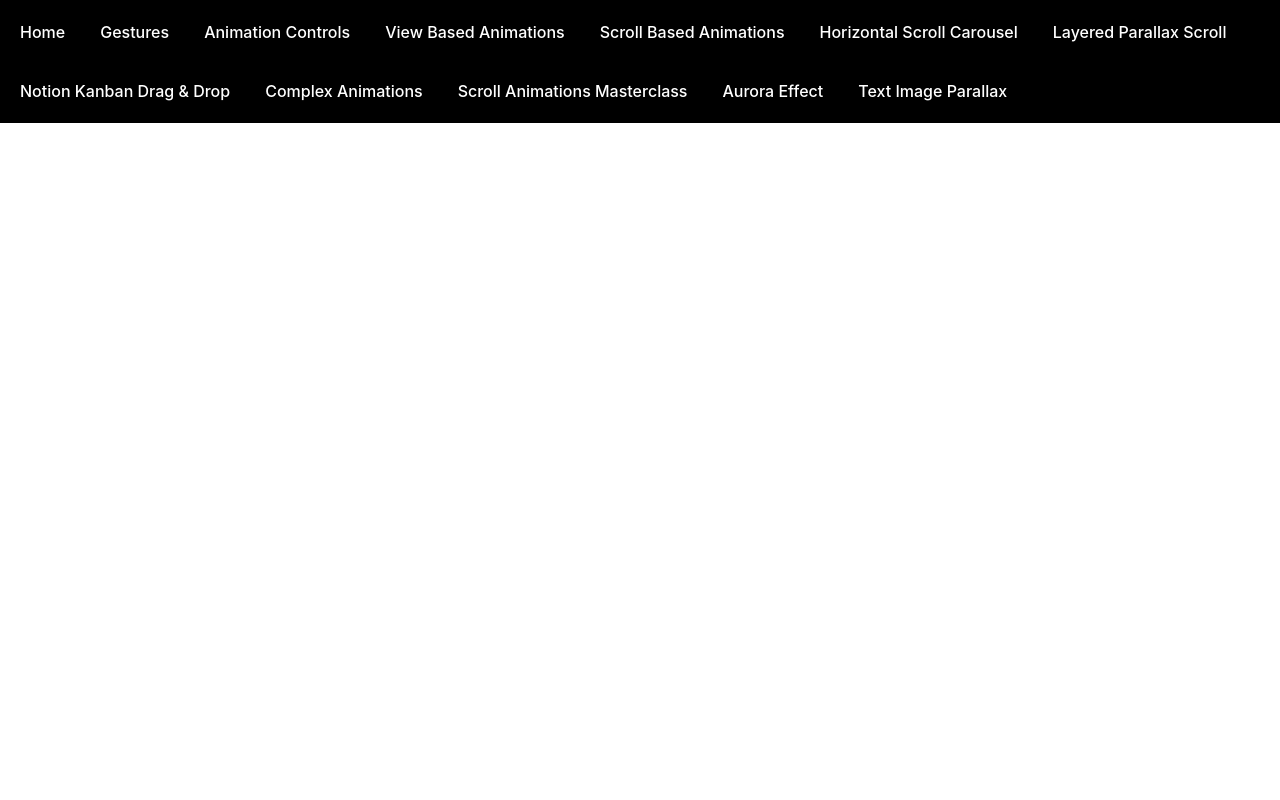
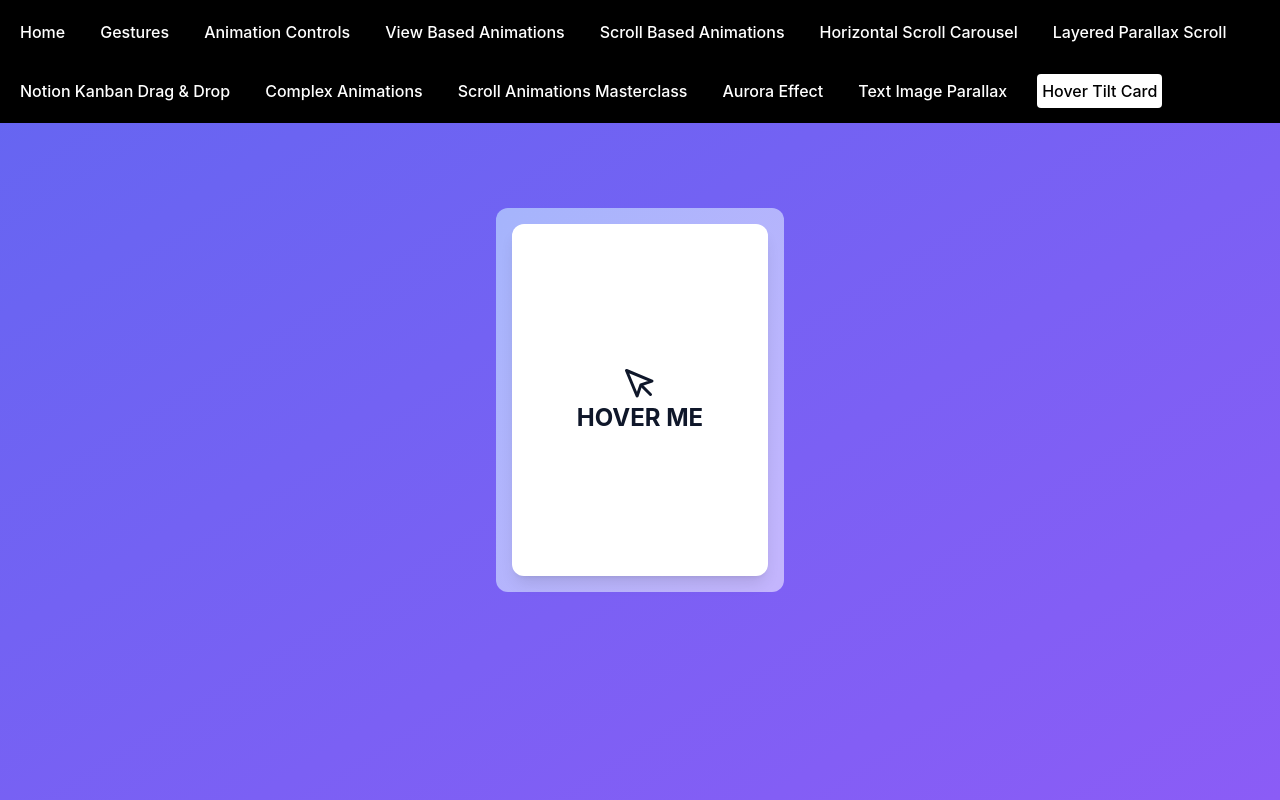
Before and after one commit to Shahrukh-elRed/framer-motion-demo, a React (Create React App) app: page /mouse-hover-tilt-card-effect in a window 1280 px wide. Built offline with nearby package versions, Linux system fonts and the light colour scheme.

Commit message:
completed mouse hover card tilt effect

```diff
--- a/src/Routing.jsx
+++ b/src/Routing.jsx
@@ -12,6 +12,7 @@ import NotionKanbanDragDrop from './components/NotionKanbanDragDrop/NotionKanban
 import ComplexAnimations from './components/ComplexAnimations/ComplexAnimations';
 import AuroraEffect from './components/AuroraEffect/AuroraEffect';
 import TextImageParallax from './components/TextImageParallax/TextImageParallax';
+import HoverTiltCard from './components/HoverTiltCard/HoverTiltCard';
 
 const Routing = () => {
     return (
@@ -30,6 +31,7 @@ const Routing = () => {
                 <Route path="scroll-animations-masterclass" element={<ScrollAnimations />} />
                 <Route path="aurora-effect" element={<AuroraEffect />} />
                 <Route path="text-image-parallax" element={<TextImageParallax />} />
+                <Route path="mouse-hover-tilt-card-effect" element={<HoverTiltCard />} />
                 <Route path="*" element={<Error404Page />} />
             </Route>
             </Routes>
--- /dev/null
+++ b/src/components/HoverTiltCard/HoverTiltCard.jsx
@@ -0,0 +1,11 @@
+import TiltCard from "./TiltCard"
+
+const HoverTiltCard = () => {
+  return (
+    <div className="grid h-screen w-full place-content-center bg-gradient-to-br from-indigo-500 to-violet-500 px-4 py-12 text-slate-900">
+      <TiltCard />
+    </div>
+  )
+}
+
+export default HoverTiltCard
--- /dev/null
+++ b/src/components/HoverTiltCard/TiltCard.jsx
@@ -0,0 +1,79 @@
+import { useRef } from "react";
+import { motion, useMotionTemplate, useMotionValue, useSpring } from "framer-motion";
+import { FiMousePointer } from "react-icons/fi";
+
+const TiltCard = () => {
+    const ROTATION_RANGE = 32.5;
+    const HALF_ROTATION_RANGE = 32.5 / 2;
+
+    const ref = useRef(null);
+
+    const x = useMotionValue(0);
+    const y = useMotionValue(0);
+
+    const xSpring = useSpring(x);
+    const ySpring = useSpring(y);
+
+    const transform = useMotionTemplate`rotateX(${xSpring}deg) rotateY(${ySpring}deg)`;
+
+    const handleMouseMove = (e) => {
+        if (!ref.current) return [0, 0];
+
+        const rect = ref.current.getBoundingClientRect();
+
+        const width = rect.width;
+        const height = rect.height;
+
+        const mouseX = (e.clientX - rect.left) * ROTATION_RANGE;
+        const mouseY = (e.clientY - rect.top) * ROTATION_RANGE;
+
+        const rX = (mouseY / height - HALF_ROTATION_RANGE) * -1;
+        const rY = mouseX / width - HALF_ROTATION_RANGE;
+
+        x.set(rX);
+        y.set(rY);
+      };
+
+      const handleMouseLeave = () => {
+        x.set(0);
+        y.set(0);
+      };
+
+    return (
+        <motion.div
+            ref={ref}
+            onMouseMove={handleMouseMove}
+            onMouseLeave={handleMouseLeave}
+            style={{
+                transformStyle: "preserve-3d",
+                transform
+            }}
+            className="relative h-96 w-72 rounded-xl bg-gradient-to-br
+                from-indigo-300 to-violet-300">
+                <div
+                    style={{
+                    transform: "translateZ(75px)",
+                    transformStyle: "preserve-3d",
+                    }}
+                    className="absolute inset-4 grid place-content-center rounded-xl bg-white shadow-lg"
+                >
+                    <FiMousePointer
+                        style={{
+                            transform: "translateZ(75px)",
+                        }}
+                        className="mx-auto text-4xl"
+                    />
+                    <p
+                        style={{
+                            transform: "translateZ(50px)",
+                        }}
+                        className="text-center text-2xl font-bold"
+                    >
+                        HOVER ME
+                    </p>
+                </div>
+        </motion.div>
+    )
+}
+
+export default TiltCard
--- a/src/components/Layout.jsx
+++ b/src/components/Layout.jsx
@@ -61,9 +61,11 @@ const Layout = () => {
           <Link to="/text-image-parallax" className={location.pathname === "/text-image-parallax" ? "active_nav_bar_item" : "nav_bar_item"}>
             <div>Text Image Parallax</div>
           </Link>
+          <Link to="/mouse-hover-tilt-card-effect" className={location.pathname === "/mouse-hover-tilt-card-effect" ? "active_nav_bar_item" : "nav_bar_item"}>
+            <div>Hover Tilt Card</div>
+          </Link>
         </div>
       </motion.nav>
-
       <Outlet />
     </>
   )
```
